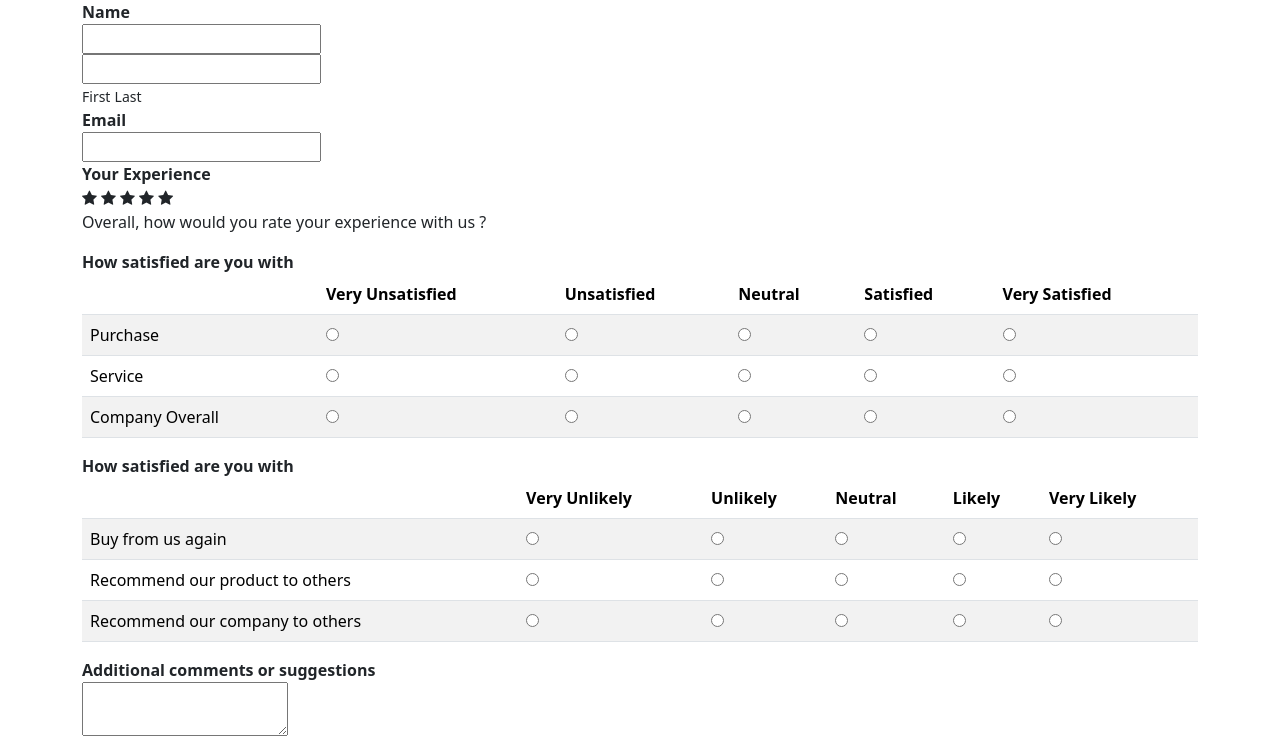
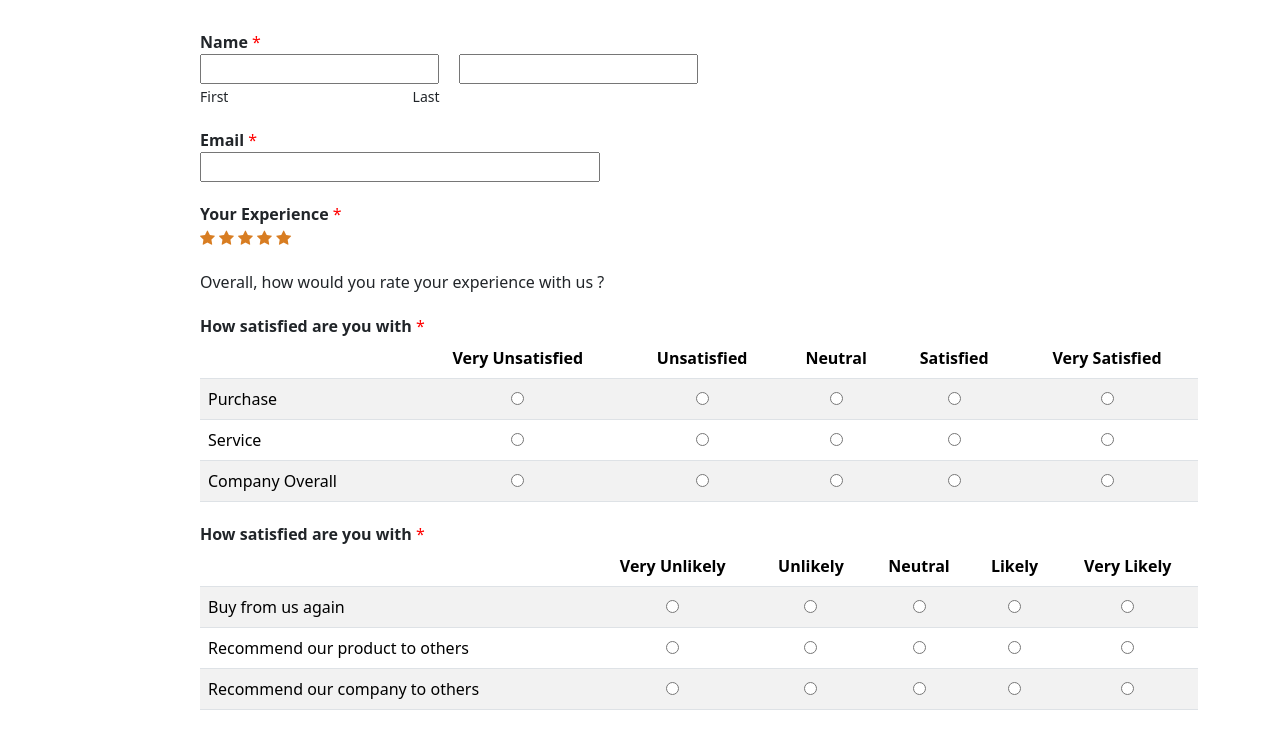
Before and after one commit to kishore0702/Assignment-2, a plain HTML site: page index.html in a window 1280 px wide. Shown: the top 743 px of the page. Drawn offline with nearby package versions, Linux system fonts and the light colour scheme.

Commit message:
Update and rename exer2.html to index.html

```diff
--- a/exer2.html
+++ b/index.html
@@ -5,7 +5,7 @@
   <meta http-equiv="X-UA-Compatible" content="IE=edge">
   <meta name="viewport" content="width=device-width, initial-scale=1.0">
   <title>Document</title>
-  <link rel="stylesheet" href="exer2.css" >
+  <link rel="stylesheet" href="styles.css" >
   <link rel="stylesheet" href="https://cdnjs.cloudflare.com/ajax/libs/font-awesome/4.7.0/css/font-awesome.min.css">
 
   <link href="https://cdn.jsdelivr.net/npm/bootstrap@5.3.0-alpha1/dist/css/bootstrap.min.css" rel="stylesheet" integrity="sha384-GLhlTQ8iRABdZLl6O3oVMWSktQOp6b7In1Zl3/Jr59b6EGGoI1aFkw7cmDA6j6gD" crossorigin="anonymous">
```
